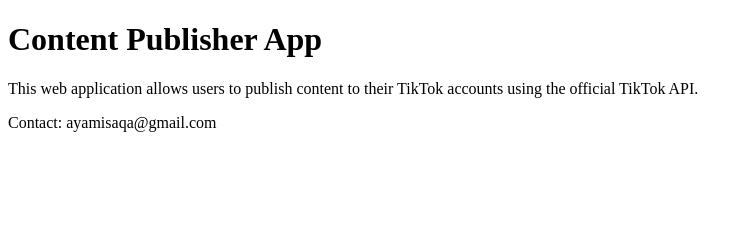
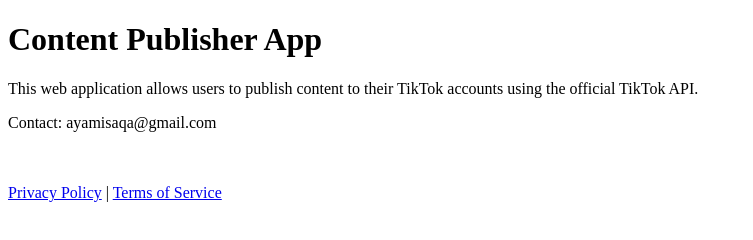
Before and after one commit to ayamisaqa-lgtm/content-publisher-app, a plain HTML site: page index.html in a window 1280 px wide. Shown: the whole page, without its empty margins (0-753 px from the left). Drawn offline with Linux system fonts and the light colour scheme.

Commit message:
Update index.html

```diff
--- a/index.html
+++ b/index.html
@@ -11,5 +11,8 @@
     using the official TikTok API.
   </p>
   <p>Contact: ayamisaqa@gmail.com</p>
+  <br><br>
+<a href="privacy.html">Privacy Policy</a> |
+<a href="terms.html">Terms of Service</a>
 </body>
 </html>
```
